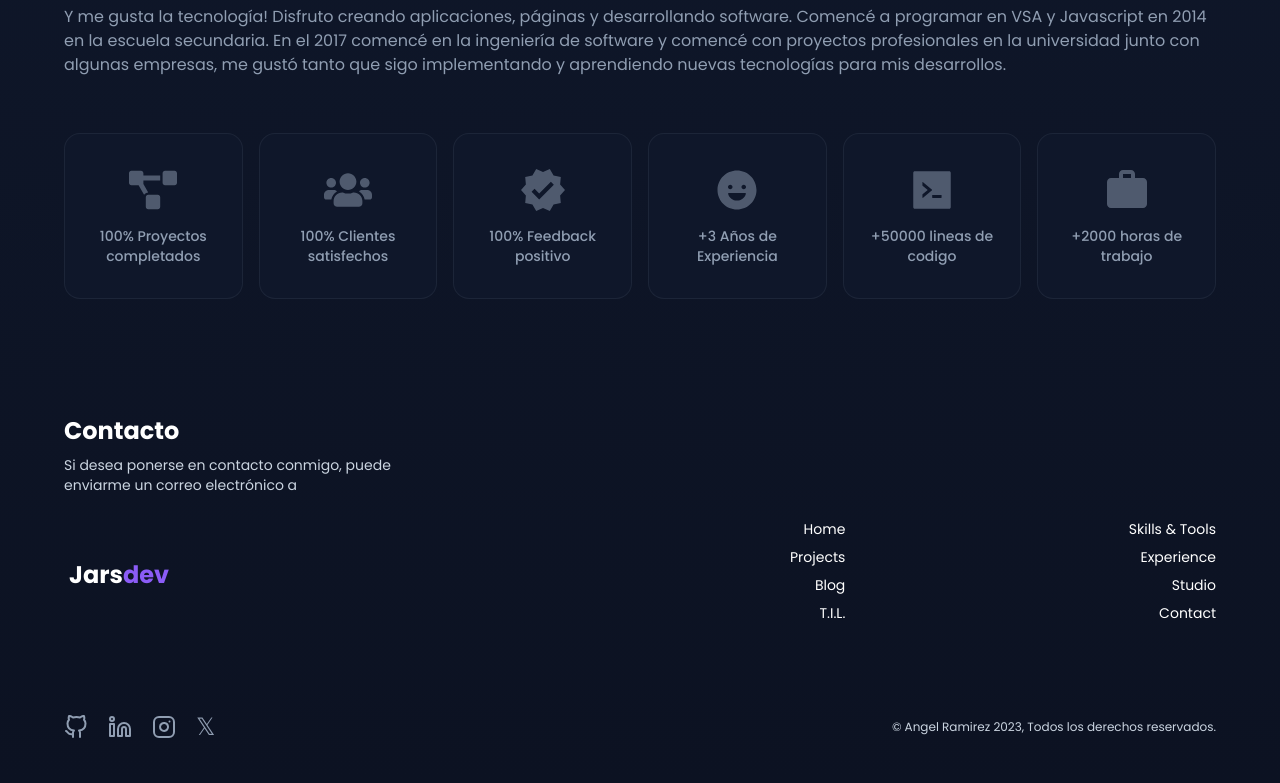
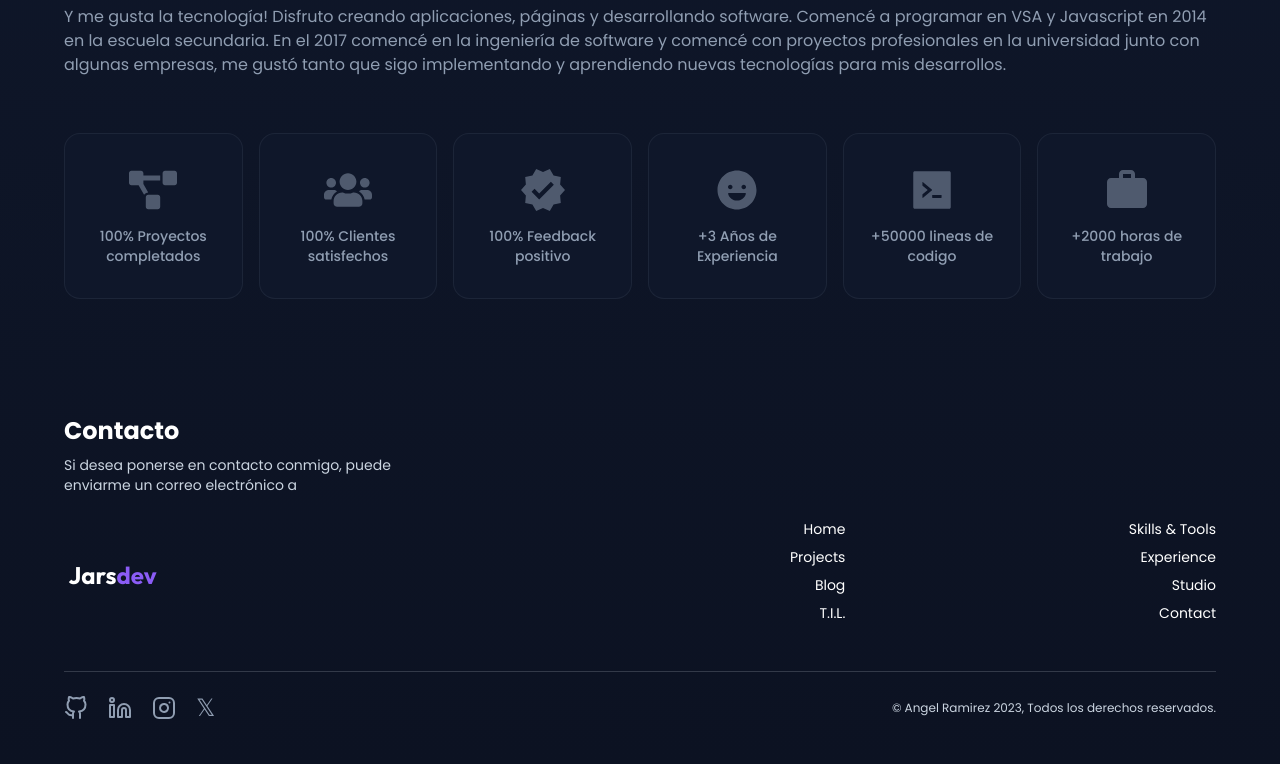
Before and after one commit to ImJars/Development-full-coding, a React (Vite) app: page / in a window 1280 px wide. Shown: the part 1237-2020 px from the top of the page. Built offline with nearby package versions, Linux system fonts and the light colour scheme.

Commit message:
Update footer.jsx

```diff
--- a/src/footer.jsx
+++ b/src/footer.jsx
@@ -33,7 +33,7 @@ function Footer() {
                     <a href="/" className="flex items-center">
                       <div className="flex sm:text-xl font-bold space-x-1 ">
                         <div className="block">
-                          <div className="flex text-2xl">
+                          <div className=" font-outfit flex text-2xl">
                             <h1>&nbsp;Jars</h1>
                             <h2 className="text-text-purple">dev</h2>
                           </div>
@@ -60,7 +60,7 @@ function Footer() {
                 </div>
               </div>
             </div>
-            <div className="flex flex-col sm:flex-row justify-between pb-10 pt-20">
+            <div className="flex flex-col sm:flex-row justify-between pb-10 pt-5 mt-10 border-t border-opacity-20 border-text-white-gray">
               <div className="flex justify-center sm:justify-end space-x-5 text-2xl mb-4 sm:mb-0">
                 <FooterIcons
                   classNames={""}
```
